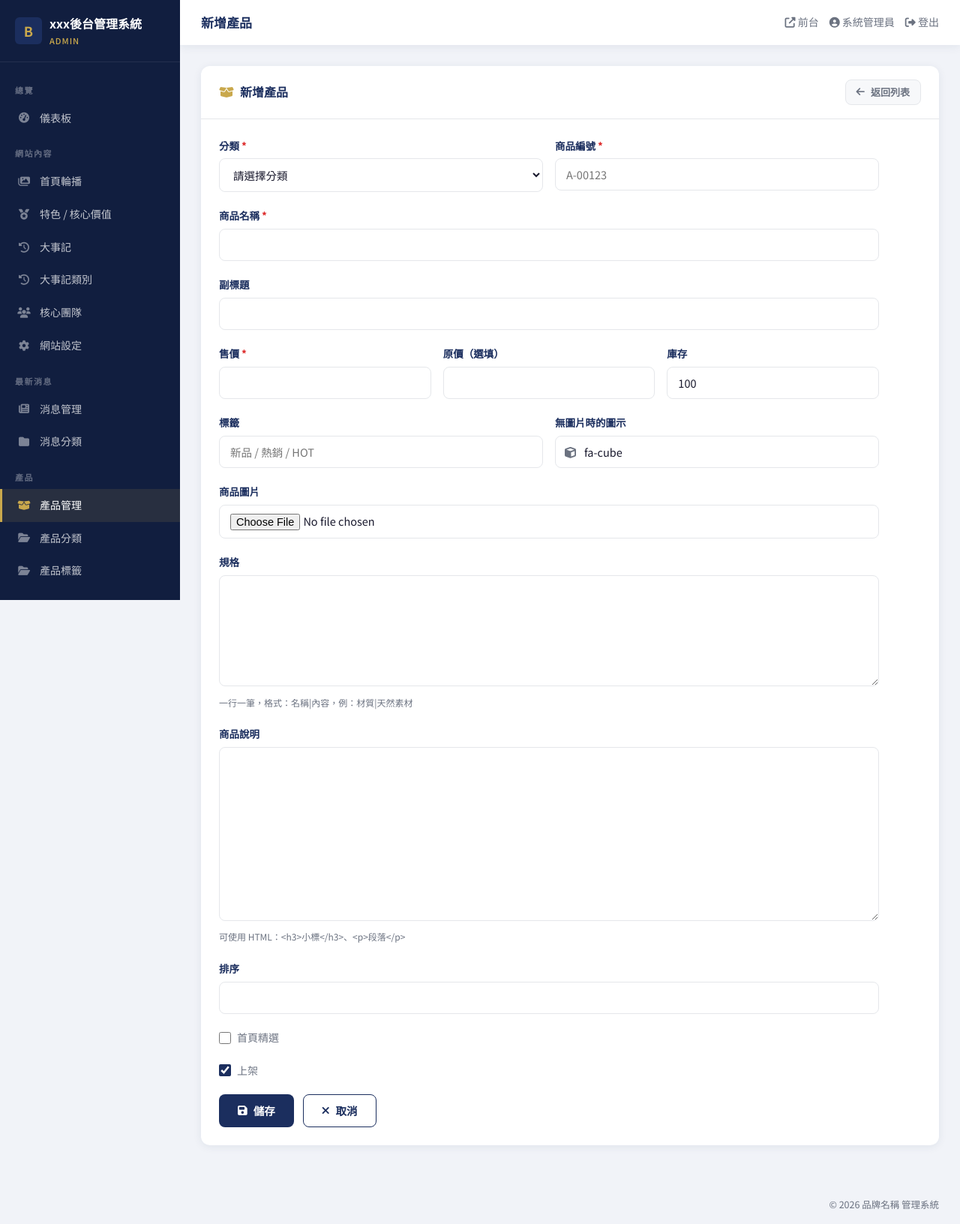
After one commit to yujjjj01/PHP, a Laravel app: page /admin/product/create in a window 1280 px wide. The commit adds this page. Shown: the whole page at 75% size. Run offline with Laravel 12, Linux system fonts and the light colour scheme; the visitor is signed in with stand-in values (Sample User, id 1); data that the repository does not hold is empty; some libraries are stand-ins or nearby versions.

Commit message:
新增產品管理功能，包括產品列表、創建表單及相關路由設定

```diff
--- a/laravel/project202610/app/Http/Controllers/Admin/Product/AdminProductController.php
+++ b/laravel/project202610/app/Http/Controllers/Admin/Product/AdminProductController.php
@@ -13,7 +13,7 @@ class AdminProductController extends Controller
     public function list()
     {
         $types = ProductType::get();
-        $list = Product::with(["types","labels","photos"])->orderByDesc("id")->pagination(10);
+        $list = Product::with(["types","labels","photos"])->orderByDesc("id")->paginate(10);
         return view("admin.product.product.list",compact("types","list"));
     }
 
--- a/laravel/project202610/app/Models/Product/Product.php
+++ b/laravel/project202610/app/Models/Product/Product.php
@@ -18,7 +18,7 @@ class Product extends Model
 
     public function types(): BelongsTo
     {
-        return $this->belongsTo(ProductType::class, "type_d", "id");
+        return $this->belongsTo(ProductType::class, "type_id", "id");
     }
 
     public function labels(): BelongsTo
--- a/laravel/project202610/resources/views/admin/home.blade.php
+++ b/laravel/project202610/resources/views/admin/home.blade.php
@@ -10,7 +10,7 @@
             <div class="dash-label">會員數</div>
         </div>
     </a>
-    <a href="products.html" class="dash-card">
+    <a href="/admin/product/list" class="dash-card">
         <div class="dash-icon gold"><i class="fa fa-box-open"></i></div>
         <div>
             <div class="dash-num">9</div>
--- a/laravel/project202610/resources/views/admin/layout.blade.php
+++ b/laravel/project202610/resources/views/admin/layout.blade.php
@@ -97,7 +97,7 @@
             <a href="/admin/news-categorie" {!! Request::is('admin/news-categorie/*') ? " class='active'" : "" !!}>
                 <i class="fa fa-folder"></i> 消息分類</a>
             <div class="nav-group">產品</div>
-            <a href="/admin/product/product/list" {!! Request::is('admin/product/product/*') ? " class='active'" : "" !!}>
+            <a href="/admin/product/list" {!! Request::is('admin/product/list', 'admin/product/create', 'admin/product/edit/*') ? " class='active'" : "" !!}>
                 <i class="fa fa-box-open"></i> 產品管理</a>
             <a href="/admin/product/types/list" {!! Request::is('admin/product/types/*') ? " class='active'" : "" !!}>
                 <i class="fa fa-folder-open"></i> 產品分類</a>
--- a/laravel/project202610/resources/views/admin/product/product/create.blade.php
+++ b/laravel/project202610/resources/views/admin/product/product/create.blade.php
@@ -9,7 +9,7 @@
     <div class="admin-card-body">
         <form class="admin-form" action="store" method="post">
             @csrf
-            @include("admin.product.form")
+            @include("admin.product.product.form")
         </form>
     </div>
 
--- /dev/null
+++ b/laravel/project202610/resources/views/admin/product/product/form.blade.php
@@ -0,0 +1,80 @@
+<div class="form-row">
+    <div class="form-group">
+        <label class="form-label" for="f_product_category_id">分類 <span class="req">*</span></label>
+        <select id="f_product_category_id" name="product_category_id" class="form-control" required>
+            <option value="">請選擇分類</option>
+            @foreach($types as $data)
+            <option value="{{$data->id}}">{{$data->title}}</option>
+            @endforeach
+        </select>
+    </div>
+    <div class="form-group">
+        <label class="form-label" for="f_product_no">商品編號 <span class="req">*</span></label>
+        <input type="text" id="f_product_no" name="product_no" value="" class="form-control" required placeholder="A-00123">
+    </div>
+</div>
+<div class="form-group">
+    <label class="form-label" for="f_title">商品名稱 <span class="req">*</span></label>
+    <input type="text" id="f_title" name="title" value="" class="form-control" required>
+</div>
+<div class="form-group">
+    <label class="form-label" for="f_subtitle">副標題</label>
+    <input type="text" id="f_subtitle" name="subtitle" value="" class="form-control">
+</div>
+<div class="form-row-3">
+    <div class="form-group">
+        <label class="form-label" for="f_price">售價 <span class="req">*</span></label>
+        <input type="number" id="f_price" name="price" value="" class="form-control" min="0" required>
+    </div>
+    <div class="form-group">
+        <label class="form-label" for="f_original_price">原價（選填）</label>
+        <input type="number" id="f_original_price" name="original_price" value="" class="form-control" min="0">
+    </div>
+    <div class="form-group">
+        <label class="form-label" for="f_stock">庫存</label>
+        <input type="number" id="f_stock" name="stock" value="100" class="form-control" min="0">
+    </div>
+</div>
+<div class="form-row">
+    <div class="form-group">
+        <label class="form-label" for="f_badge">標籤</label>
+        <input type="text" id="f_badge" name="badge" value="" class="form-control" placeholder="新品 / 熱銷 / HOT">
+    </div>
+    <div class="form-group">
+        <label class="form-label" for="f_icon">無圖片時的圖示</label>
+        <div class="input-icon-wrap">
+            <i class="fa fa-cube icon" id="f_icon_icon"></i>
+            <input type="text" id="f_icon" name="icon" value="fa-cube" class="form-control" placeholder="fa-star" data-icon-preview="f_icon_icon">
+        </div>
+    </div>
+</div>
+<div class="form-group">
+    <label class="form-label" for="f_image">商品圖片</label>
+    <input type="file" id="f_image" name="image" accept="image/*" class="form-control" data-preview="f_image_preview">
+    <img id="f_image_preview" class="img-preview hidden" alt="">
+</div>
+<div class="form-group">
+    <label class="form-label" for="f_specs">規格</label>
+    <textarea id="f_specs" name="specs" rows="6" class="form-control"></textarea>
+    <p class="field-hint">一行一筆，格式：名稱|內容，例：材質|天然素材</p>
+</div>
+<div class="form-group">
+    <label class="form-label" for="f_content">商品說明</label>
+    <textarea id="f_content" name="content" rows="10" class="form-control font-en"></textarea>
+    <p class="field-hint">可使用 HTML：&lt;h3&gt;小標&lt;/h3&gt;、&lt;p&gt;段落&lt;/p&gt;</p>
+</div>
+<div class="form-group">
+    <label class="form-label" for="f_sort">排序</label>
+    <input type="number" id="f_sort" name="sort" value="" class="form-control" min="0">
+</div>
+<div class="form-group">
+    <label class="form-check"><input type="checkbox" name="is_featured" value="1"> 首頁精選</label>
+</div>
+<div class="form-group">
+    <label class="form-check"><input type="checkbox" name="is_active" value="1" checked> 上架</label>
+</div>
+
+<div class="form-actions">
+    <button type="submit" class="btn btn-primary"><i class="fa fa-save"></i> 儲存</button>
+    <a href="/admin/product/list" class="btn btn-outline"><i class="fa fa-times"></i> 取消</a>
+</div>
--- a/laravel/project202610/routes/admin/product.php
+++ b/laravel/project202610/routes/admin/product.php
@@ -28,6 +28,7 @@ Route::group(["middleware" => "manager", "prefix" => "admin/product"], function
 
     // 產品
 
+    Route::redirect("product/list", "/admin/product/list");
     Route::get("list", [AdminProductController::class, "list"]);
     Route::get("create", [AdminProductController::class, "create"]);
     Route::post("store", [AdminProductController::class, "store"]);
```
Also changed, not shown: 2 other files.
